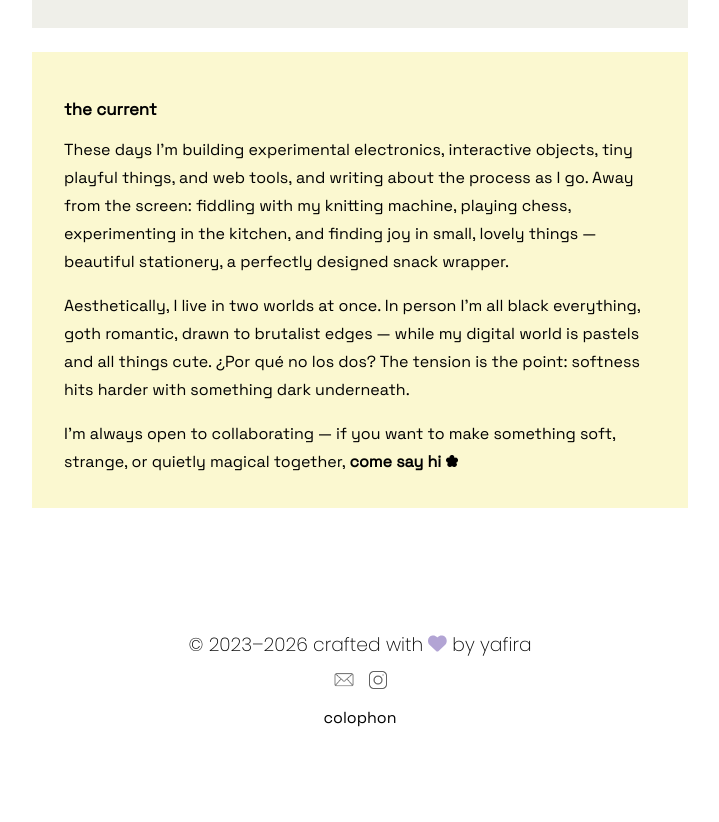
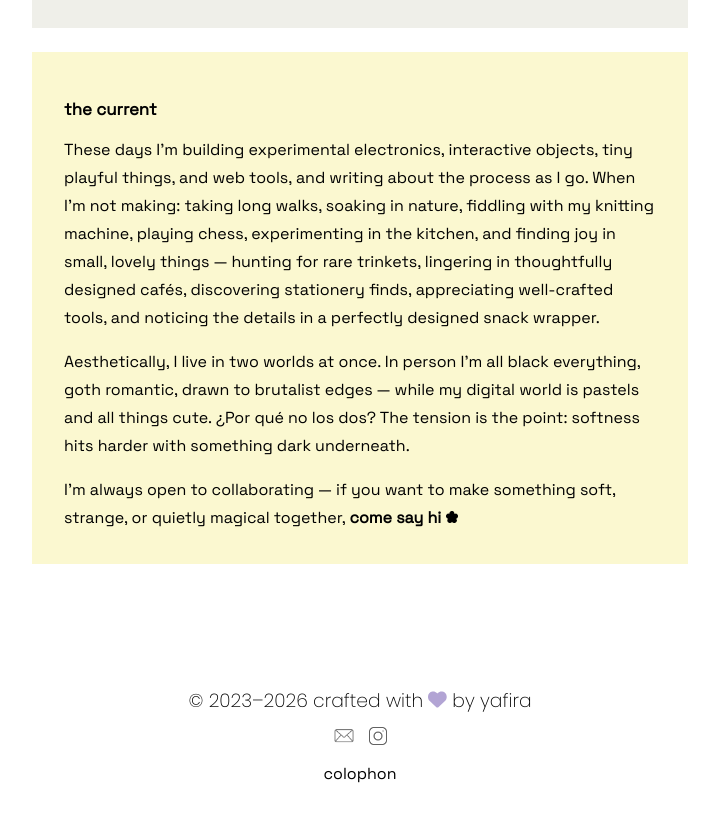
Before and after one commit to yafira/electrocute, a Next.js app: page /about in a window 1280 px wide. Shown: the part 1780-2602 px from the top of the page, without its empty margins (280-999 px from the left). Before the commit the page ends 2556 px from the top, so only its background shows below. Built offline with nearby package versions, Linux system fonts and the light colour scheme; a web font is replaced by a local one; what tracery-grammar would draw is missing.

Commit message:
updated about.jsx

```diff
--- a/src/pages/about.jsx
+++ b/src/pages/about.jsx
@@ -114,9 +114,11 @@ export default function About() {
           <p>
             These days I&apos;m building experimental electronics, interactive
             objects, tiny playful things, and web tools, and writing about the
-            process as I go. Away from the screen: fiddling with my knitting
-            machine, playing chess, experimenting in the kitchen, and finding
-            joy in small, lovely things — beautiful stationery, a perfectly
+            process as I go. When I'm not making: taking long walks, soaking
+            in nature, fiddling with my knitting machine, playing chess, experimenting
+            in the kitchen, and finding joy in small, lovely things — hunting for rare
+            trinkets, lingering in thoughtfully designed cafés, discovering stationery
+            finds, appreciating well-crafted tools, and noticing the details in a perfectly
             designed snack wrapper.
           </p>
           <p>
```
